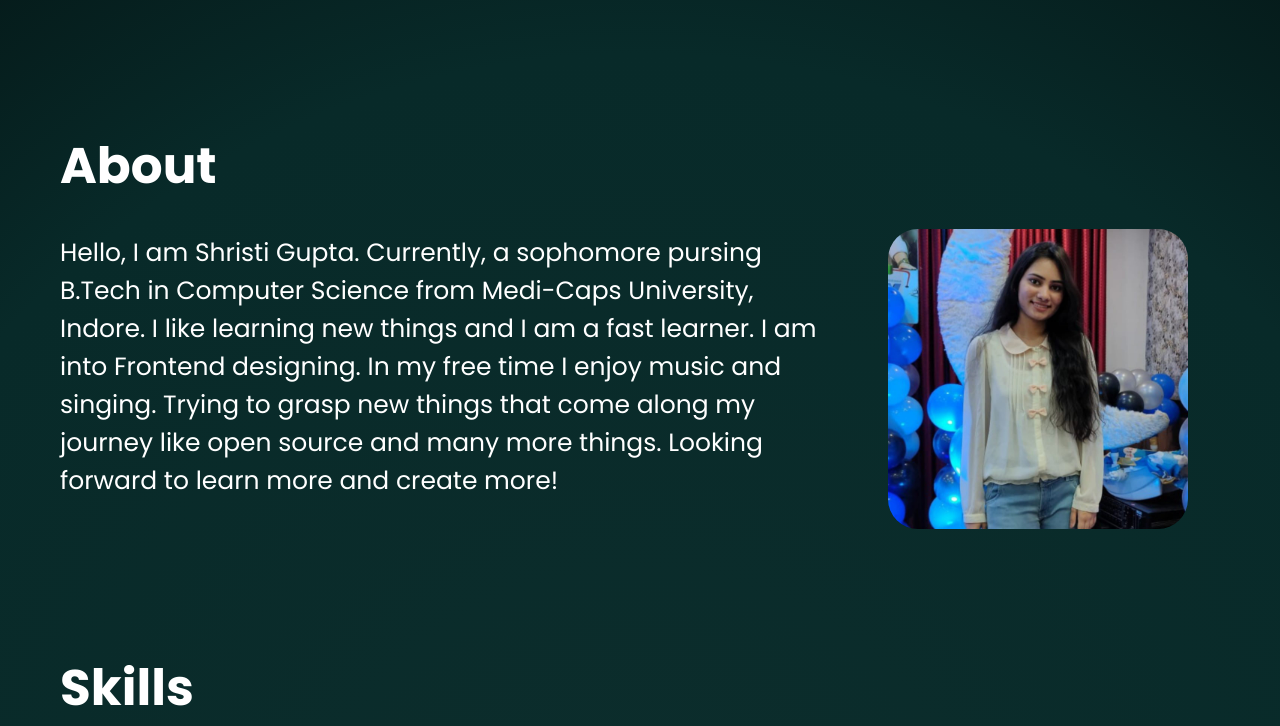
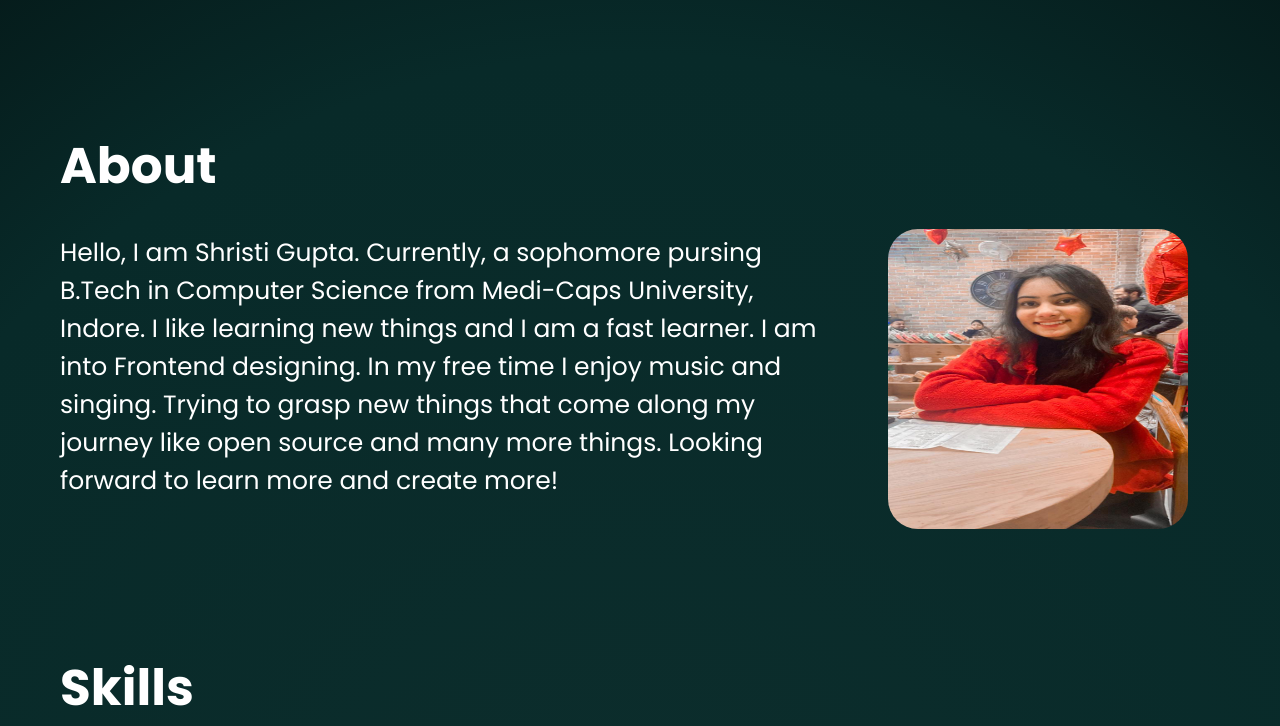
Before and after one commit to shristigupta12/Portfolio1.0, a plain HTML site: page index.html in a window 1280 px wide. Shown: the part 634-1360 px from the top of the page. Drawn offline with nearby package versions, Linux system fonts and the light colour scheme.

Commit message:
Update : changed profile

```diff
--- a/index.html
+++ b/index.html
@@ -30,7 +30,7 @@
                 <div id="about-heading" class="heading"><b> About</b></div>
                 <div class="material">Hello, I am Shristi Gupta. Currently, a sophomore pursing B.Tech in Computer Science from Medi-Caps University, Indore. I like learning new things and I am a fast learner. I am into Frontend designing. In my free time I enjoy music and singing. Trying to grasp new things that come along my journey like open source and many more things. Looking forward to learn more and create more!</div>
             </div>
-            <div class="photo"><img src="./images/profilePortfollio.jpeg" alt=""></div>
+            <div class="photo"><img src="./images/Avatar.jpeg" alt=""></div>
         </div>
         <div id="skillsection" class="sections">
             <div id="skill-heading" class="heading"><b>Skills</b></div>
```
Also changed, not shown: images/Avatar.jpeg (added), images/profilePortfollio.jpeg (deleted).
